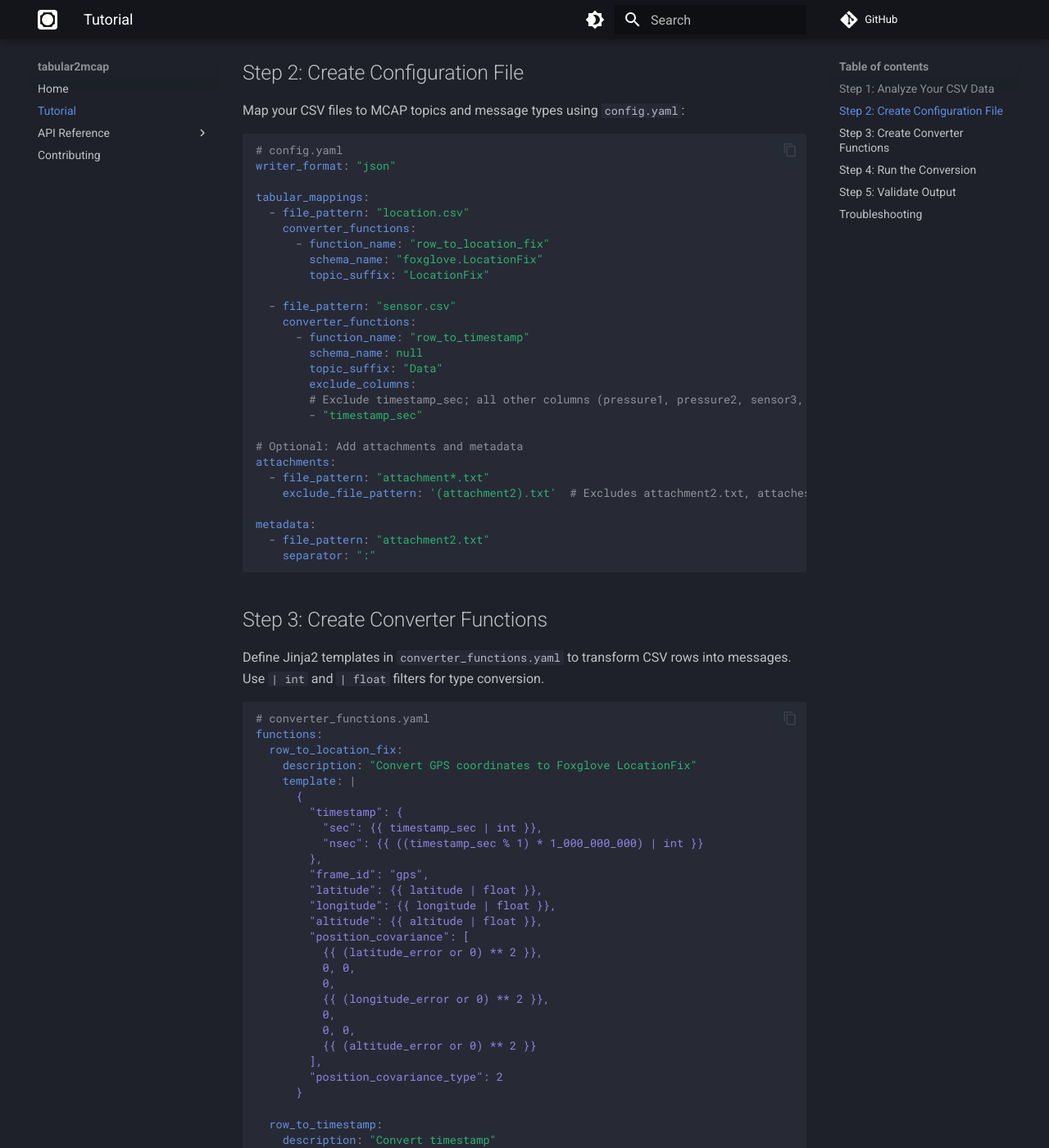
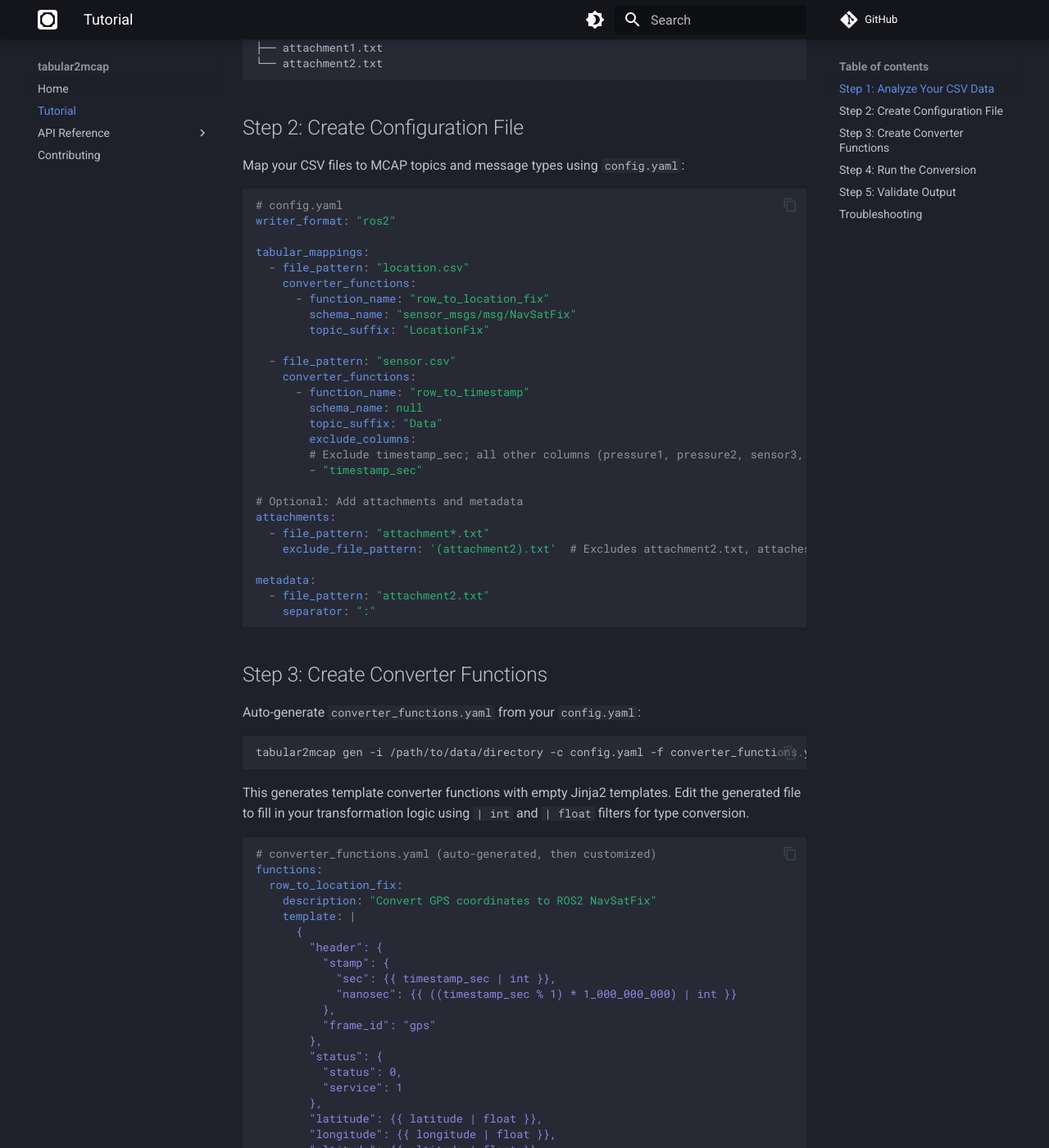
Before and after one commit to alloyrobotics/tabular2mcap, an MkDocs documentation site: the page built from docs/tutorial.md, in a window 1280 px wide and 1400 px high, scrolled down 484 px. Shown: the whole window at 82% size. Built offline with MkDocs 1.6.1 and Material for MkDocs 9.7.7, drawn with Linux system fonts in a browser that asks for light colours; comment, search, counter and statistics services are not loaded; some of the changed text lies outside the part shown.

Commit message:
Updated TUTORIAL.md and function docs

````diff
--- a/TUTORIAL.md
+++ b/TUTORIAL.md
@@ -1,6 +1,8 @@
 # Tutorial: Setting up the config to convert CSV to MCAP
 
 Learn how to create configuration files that convert your CSV data to MCAP format.
+
+> **Example**: See a complete working example in the [alloy dataset folder](https://github.com/alloyrobotics/tabular2mcap/tree/main/tests/data/alloy) which includes sample CSV files, config files, and converter functions for both JSON and ROS2 formats.
 
 ## Step 1: Analyze Your CSV Data
 
@@ -23,13 +25,13 @@
 
 ```yaml
 # config.yaml
-writer_format: "json"
+writer_format: "ros2"
 
 tabular_mappings:
   - file_pattern: "location.csv"
     converter_functions:
       - function_name: "row_to_location_fix"
-        schema_name: "foxglove.LocationFix"
+        schema_name: "sensor_msgs/msg/NavSatFix"
         topic_suffix: "LocationFix"
 
   - file_pattern: "sensor.csv"
@@ -53,20 +55,32 @@
 
 ## Step 3: Create Converter Functions
 
-Define Jinja2 templates in `converter_functions.yaml` to transform CSV rows into messages. Use `| int` and `| float` filters for type conversion.
+Auto-generate `converter_functions.yaml` from your `config.yaml`:
+
+```bash
+tabular2mcap gen -i /path/to/data/directory -c config.yaml -f converter_functions.yaml
+```
+
+This generates template converter functions with empty Jinja2 templates. Edit the generated file to fill in your transformation logic using `| int` and `| float` filters for type conversion.
 
 ```yaml
-# converter_functions.yaml
+# converter_functions.yaml (auto-generated, then customized)
 functions:
   row_to_location_fix:
-    description: "Convert GPS coordinates to Foxglove LocationFix"
+    description: "Convert GPS coordinates to ROS2 NavSatFix"
     template: |
       {
-        "timestamp": {
-          "sec": {{ timestamp_sec | int }},
-          "nsec": {{ ((timestamp_sec % 1) * 1_000_000_000) | int }}
+        "header": {
+          "stamp": {
+            "sec": {{ timestamp_sec | int }},
+            "nanosec": {{ ((timestamp_sec % 1) * 1_000_000_000) | int }}
+          },
+          "frame_id": "gps"
         },
-        "frame_id": "gps",
+        "status": {
+          "status": 0,
+          "service": 1
+        },
         "latitude": {{ latitude | float }},
         "longitude": {{ longitude | float }},
         "altitude": {{ altitude | float }},
````
Also changed, not shown: 1 other file.
